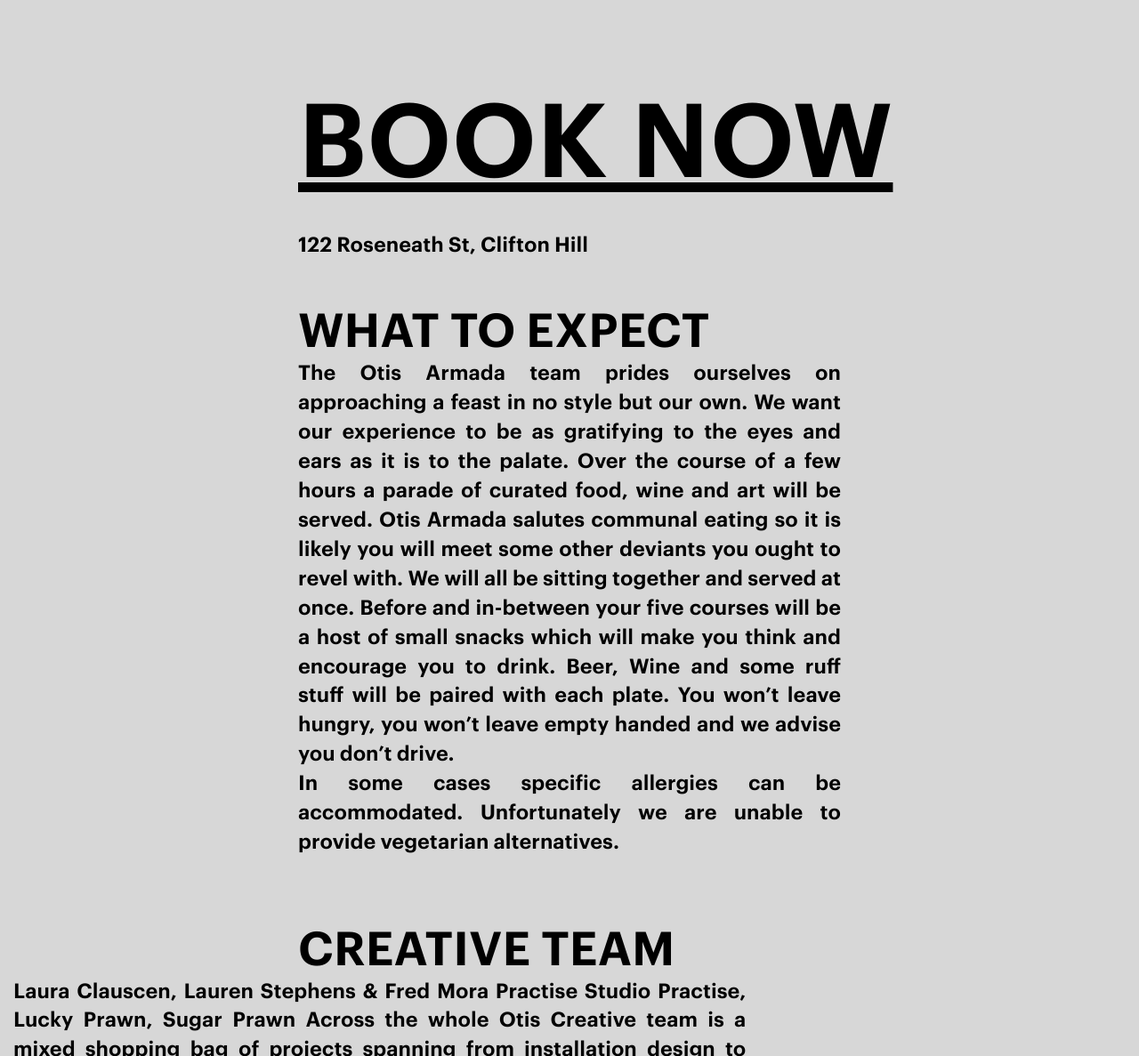
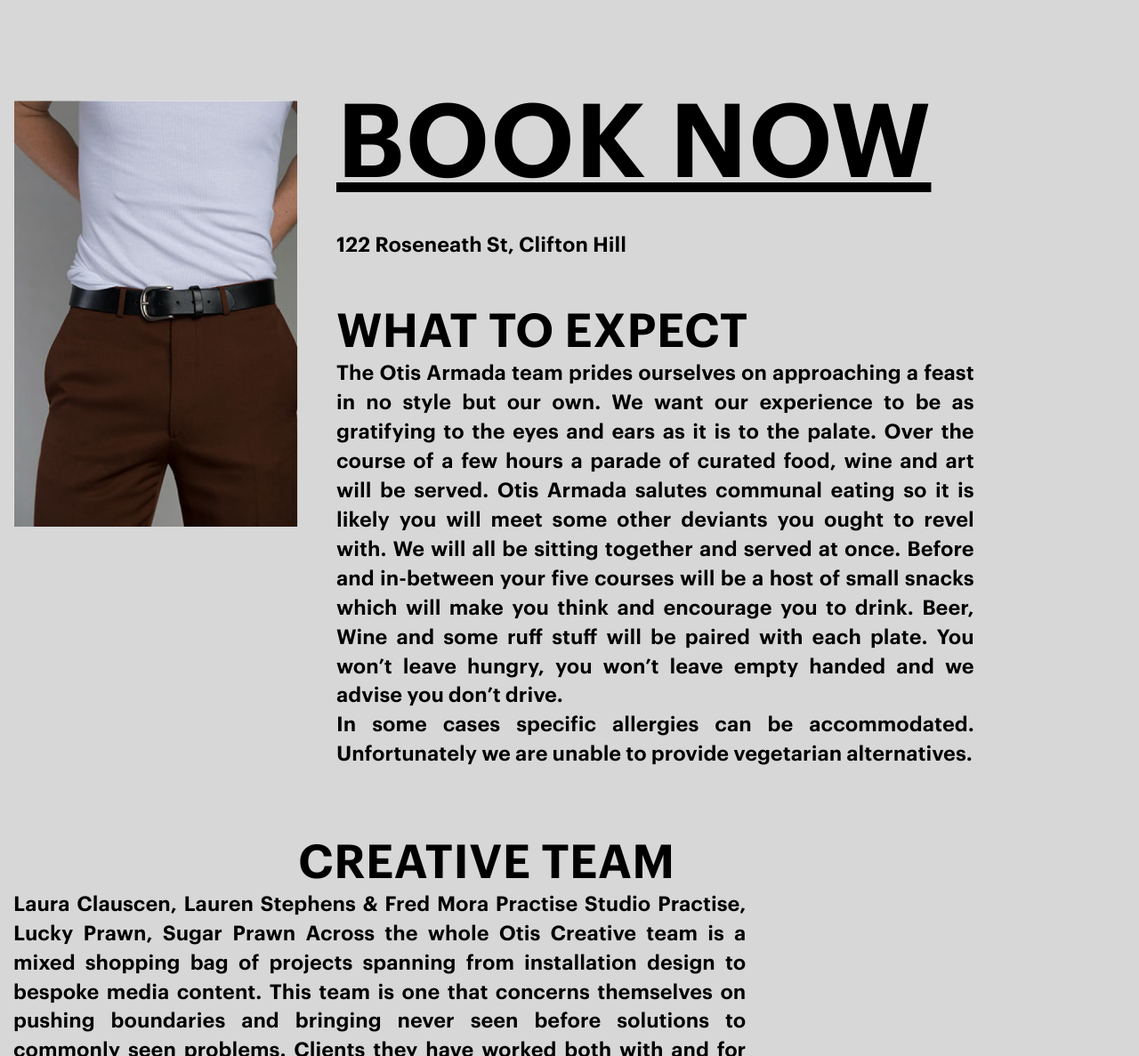
Before and after one commit to otisarmada/brutalism, a plain HTML site: page index.html in a window 1280 px wide. Shown: the part 1909-3096 px from the top of the page at 89% size. Drawn offline with nearby package versions, Linux system fonts and the light colour scheme.

Commit message:
add second image

```diff
--- a/css/brutal.css
+++ b/css/brutal.css
@@ -33,7 +33,12 @@ nav {
   z-index: -1;
   width: 25vw;
 }
-
+.img-portrait-h1{
+  margin-top: 110px;
+}
+.book-now {
+  margin-left: 43px;
+}
 h2 {
   text-transform: uppercase;
   font-size: 4.1vw;
--- a/index.html
+++ b/index.html
@@ -87,22 +87,24 @@
           </div>
         </div>
         <div class="row">
-          <div class="col-md-3"></div>
-          <div class="col-md-9">
+          <div class="col-md-3">
+           <img class="img-portrait img-portrait-h1" src="img/5.png"></img>
+          </div>
+          <div class="col-md-7 book-now">
             <a>
               <h1> Book Now </h1>
             </a>
-          </div>
-        </div>
-
-        <div class="row">
-          <div class="col-md-3"></div>
-          <div class="col-md-6">
             <p> 122 Roseneath St, Clifton Hill </p>
             <h2>What to expect</h2>
             <p>The Otis Armada team prides ourselves on approaching a feast in no style but our own. We want our experience to be as gratifying to the eyes and ears as it is to the palate. Over the course of a few hours a parade of curated food, wine and art will be served. Otis Armada salutes communal eating so it is likely you will meet some other deviants you ought to revel with. We will all be sitting together and served at once. Before and in-between your five courses will be a host of small snacks which will make you think and encourage you to drink. Beer, Wine and some ruff stuff will be paired with each plate. You won’t leave hungry, you won’t leave empty handed and we advise you don’t drive.
             <br>
             In some cases specific allergies can be accommodated. Unfortunately we are unable to provide vegetarian alternatives.</p>
+          </div>
+        </div>
+
+        <div class="row">
+          <div class="col-md-4"></div>
+          <div class="col-md-6">
           </div>
         </div>
 
```
